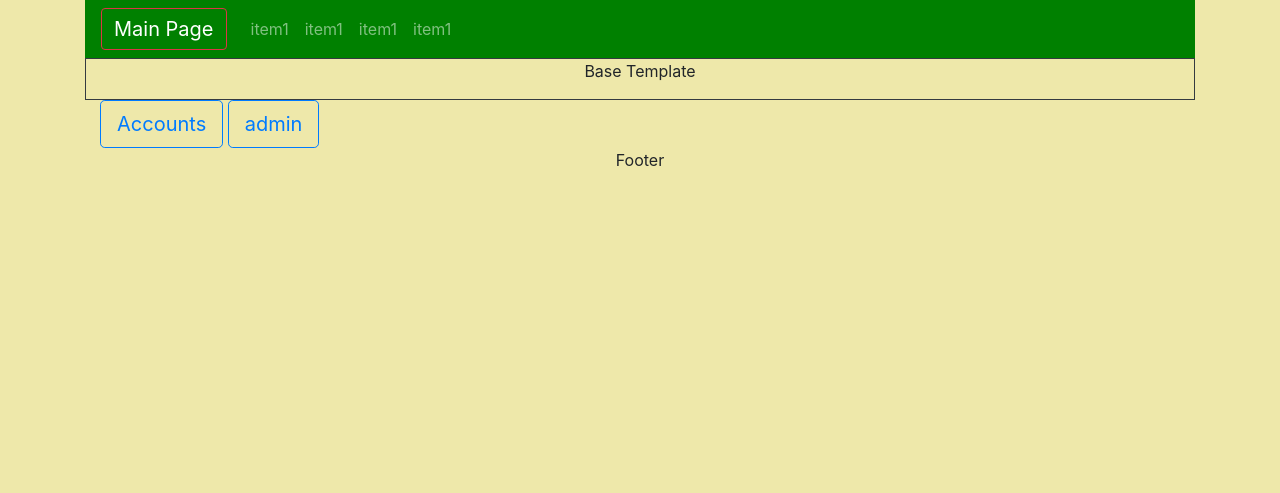
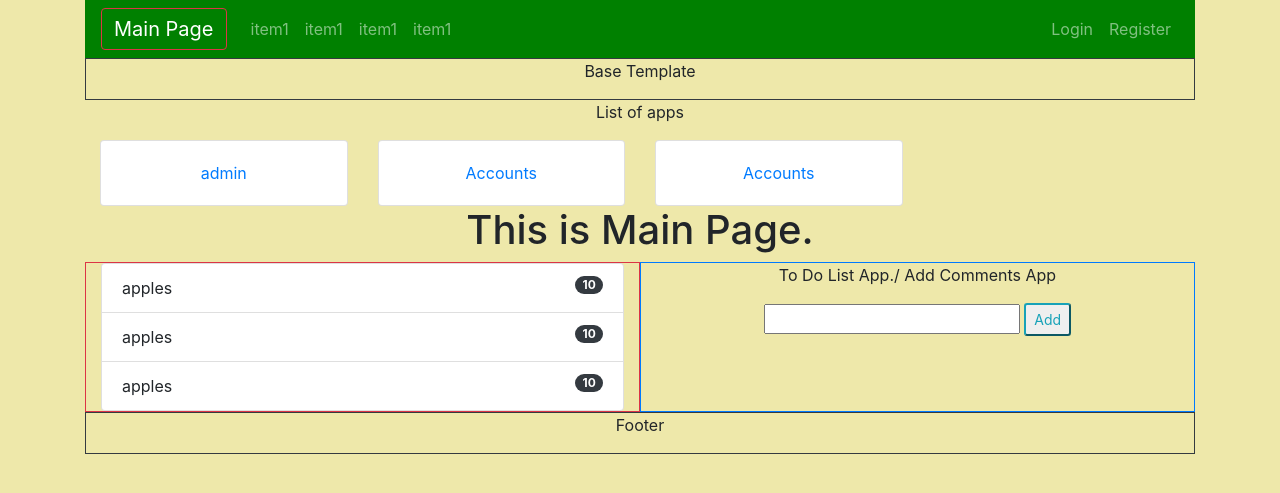
Before and after one commit to hedagaurav/tutorial, a Django app: page / in a window 1280 px wide. Shown: the top 493 px of the page. Run offline with Django 3.2, Linux system fonts and the light colour scheme; some libraries are stand-ins or nearby versions.

Commit message:
navbar corrected. add cards to goto other apps. added sections for todo or comments app. other section for displaying data. ul list added with badge pill like notifications count using badge pill in a section.

```diff
--- a/account/static/main-style.css
+++ b/account/static/main-style.css
@@ -1,11 +1,20 @@
-body{
+*{
+    margin: 0;
+}
+body {
     background-color: palegoldenrod;
 }
 
-nav{
+nav {
     background-color: green;
 }
 
-span{
+span {
     color: red;
 }
+
+@media screen and (min-width: 500px) {
+    div{
+
+    }
+}
--- a/account/templates/footer.html
+++ b/account/templates/footer.html
@@ -1,5 +1,3 @@
-<div class="container">
-    <div>
-        <p class="text-lg-center">Footer</p>
-    </div>
+<div class="container border border-dark">
+    <p class="text-lg-center">Footer</p>
 </div>
--- a/account/templates/main.html
+++ b/account/templates/main.html
@@ -7,8 +7,70 @@
 
 {% block content %}
     <div class="container">
-    <div></div>
-        <a href="{% url 'account:home' %}" class="btn btn-lg btn-outline-primary">Accounts</a>
-        <a href="admin/" class="btn btn-lg btn-outline-primary">admin</a>
+        <div class="text-center">
+            <p>List of apps</p>
+        </div>
+        <div class="row">
+            <div class="col-md-3">
+                <div class="card">
+                    <div class="card-body text-center">
+                        <a href="admin/" class="">admin</a>
+                    </div>
+                </div>
+            </div>
+
+            <div class="col-md-3">
+                <div class="card">
+                    <div class="card-body text-center">
+                        <a href="{% url 'account:home' %}" class="">Accounts</a>
+                    </div>
+                </div>
+            </div>
+
+            <div class="col-md-3">
+                <div class="card">
+                    <div class="card-body text-center">
+                        <a href="{% url 'account:home' %}" class="">Accounts</a>
+                    </div>
+                </div>
+            </div>
+        </div>
+
+        {#        main page article #}
+        <article class="article1">
+            <header>
+                <h1 class="text-center">This is Main Page.</h1>
+            </header>
+            <div class="row">
+                <section class="col border border-danger">
+                    <ul class="list-group">
+                        <li class="list-group-item">apples
+                            <span class="badge badge-pill badge-dark float-right">10</span>
+                        </li>
+                        <li class="list-group-item">apples
+                            <span class="badge badge-pill badge-dark float-right">10</span>
+                        </li>
+                        <li class="list-group-item">apples
+                            <span class="badge badge-pill badge-dark float-right">10</span>
+                        </li>
+                    </ul>
+                </section>
+
+                <!--To do app section-->
+                <section class="col  border border-primary">
+                    <div>
+                        <p class="text-center">To Do List App./ Add Comments App</p>
+                    </div>
+                    <div class="text-center">
+
+                            <form action="">
+                                <input type="text">
+                                <button class="btn-md btn-sm btn-outline-info">Add</button>
+                            </form>
+
+                    </div>
+                </section>
+            </div>
+        </article>
     </div>
 {% endblock %}
--- a/account/templates/navbar.html
+++ b/account/templates/navbar.html
@@ -1,15 +1,17 @@
 <nav class="navbar navbar-expand-md navbar-dark">
     <div>
         <a class="navbar-brand btn btn-outline-danger" href="{% url 'main_page' %}">Main Page</a>
-        <button class="navbar-toggler " type="button" data-toggle="collapse" data-target="#nav-menu">
-{#            <span class="navbar-toggler-icon"></span>#}
-            {% if collapse %}
+    </div>
+
+    <button class="navbar-toggler ml-auto" type="button" data-toggle="collapse"
+            data-target="#nav-menu">
+        <span class="navbar-toggler-icon"></span>
+        {% comment %}{% if collapse %}
                 <span>&or;</span>
             {% else %}
                 <span>&and;</span>
-            {% endif %}
-        </button>
-    </div>
+            {% endif %}{% endcomment %}
+    </button>
 
     {#collapse navbar div and links#}
     {#    <div class="collapse navbar-collapse" id="navbar-menu">#}
@@ -20,5 +22,10 @@
             <li class="nav-item"><a class="nav-link" href="#">item1</a></li>
             <li class="nav-item"><a class="nav-link" href="#">item1</a></li>
         </ul>
+
+        <ul class="navbar-nav ml-auto">
+            <li class="nav-item"><a href="#" class="nav-link">Login</a></li>
+            <li class="nav-item"><a href="#" class="nav-link">Register</a></li>
+        </ul>
     </div>
 </nav>
```
